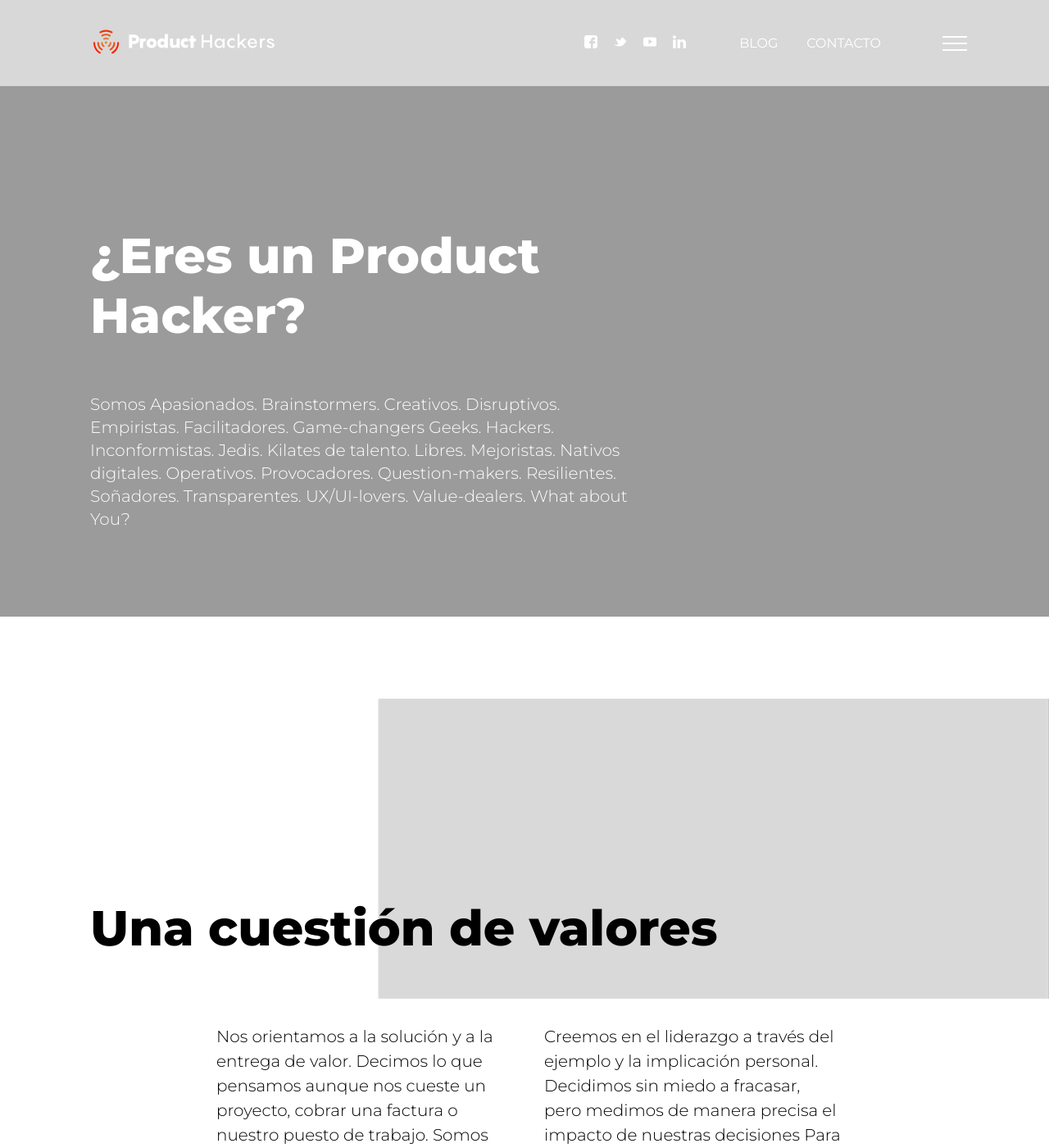
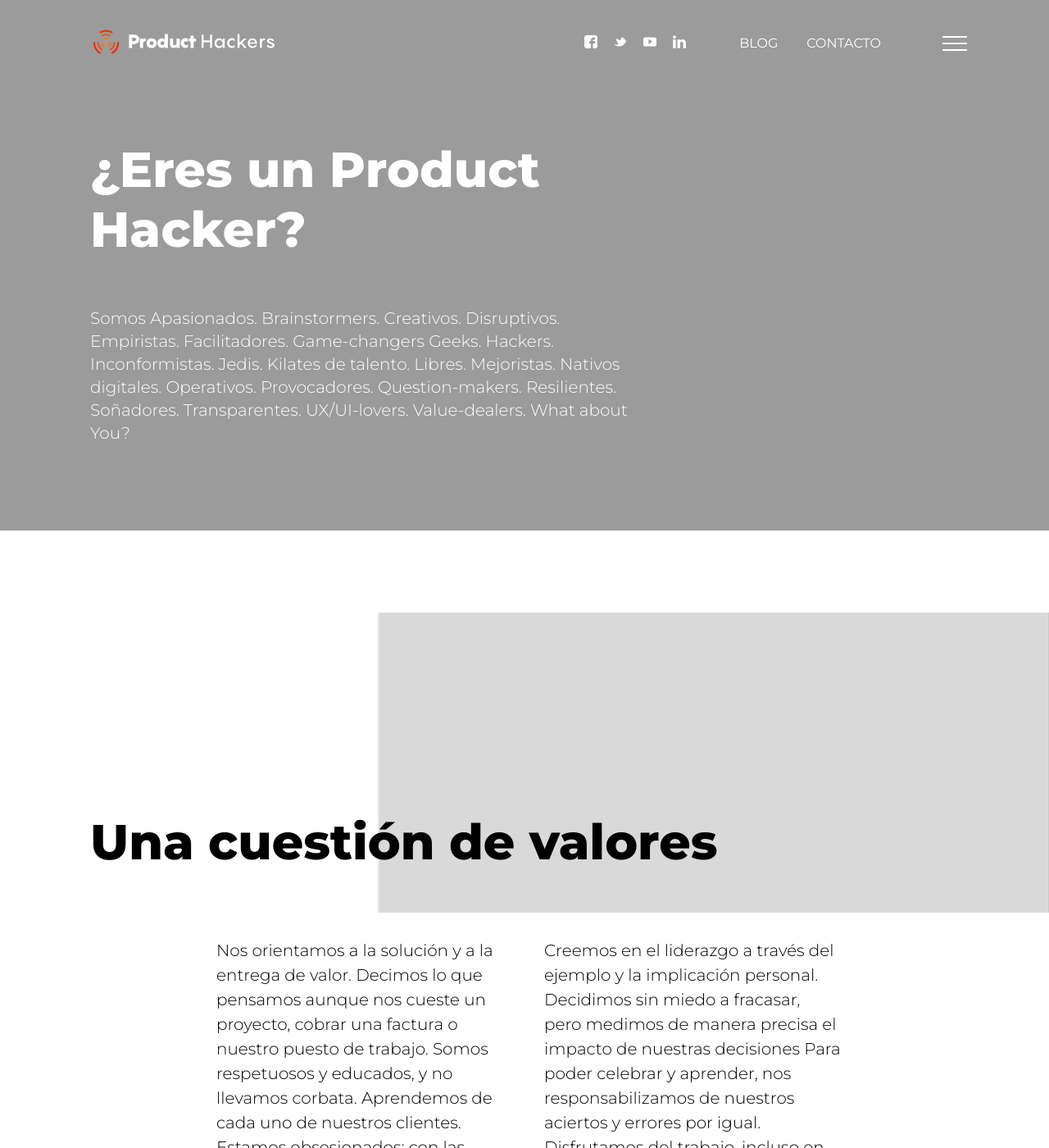
Before and after one commit to ProductHackers/ph-website-theme, a Jekyll site: the page built from unete.md, in a window 1280 px wide and 1400 px high. Shown: the whole window at 82% size. Built offline with Jekyll 4.4.1, drawn with Linux system fonts in a browser that asks for light colours.

Commit message:
Fixed padding in unete view

```diff
--- a/_layouts/unete.html
+++ b/_layouts/unete.html
@@ -48,3 +48,7 @@ layout: default
   {% endif %}
   <p class="email">{{ site.data.unete.section_dontworry.contact_email }}</p>
 </section>
+
+<script>
+  document.querySelector('body').classList.add('joinus');
+</script>
--- a/_sass/ph-website-theme/main.scss
+++ b/_sass/ph-website-theme/main.scss
@@ -25,6 +25,14 @@ body {
 
   &.headerScroll {
     background-color: white;
+  }
+
+  &.joinus {
+    .page-wrapper {
+      main.page-content {
+        padding-top: 0;
+      }
+    }
   }
 
   .page-wrapper {
```
